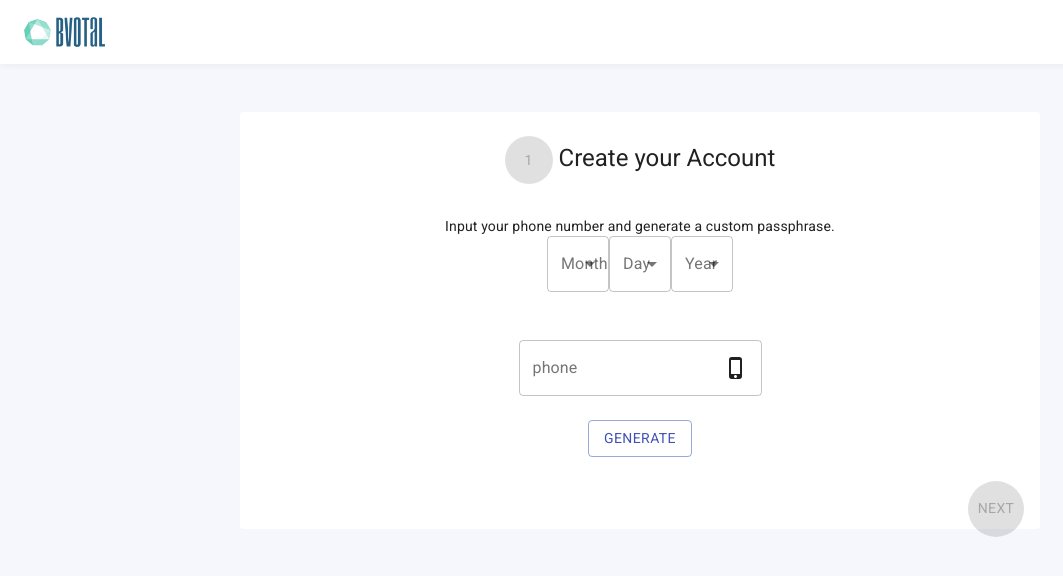
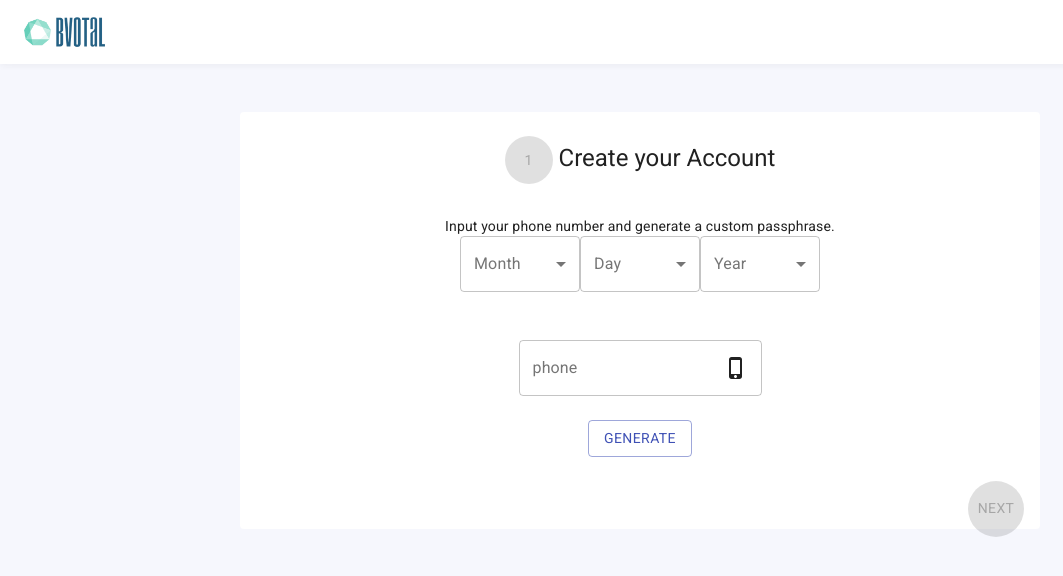
Before and after one commit to Burst-Busters/bVotal, a React (Create React App) app in the folder packages/react-voting-app/: page /generate-passphrase in a window 1280 px wide. Shown: the top 576 px of the page, without its empty margins (0-1063 px from the left). Built offline with nearby package versions, Linux system fonts and the light colour scheme.

Commit message:
fix date select widths

```diff
--- a/packages/react-voting-app/src/components/DateSelect/DateSelect.tsx
+++ b/packages/react-voting-app/src/components/DateSelect/DateSelect.tsx
@@ -9,6 +9,9 @@ const useStyles = makeStyles((theme) => ({
       width: '100%',
       display: 'block',
       clear: 'both',
+      '& .MuiFormControl-root': {
+          minWidth: 120,
+      }
     },
 }))
 
@@ -29,7 +32,6 @@ function DateSelect(props: DateSelectProps) {
 
     return (
         <Box className={classes.dateWrapper}>
-
         <FormControl variant="outlined">
             <InputLabel id="month-select-label">Month</InputLabel>
                 <Select
@@ -37,6 +39,7 @@ function DateSelect(props: DateSelectProps) {
                     id="month-select"
                     value={month}
                     onChange={handleMonthChange}
+                    labelWidth={50}
                     >
                 <MenuItem value="">
                     <em>None</em>
@@ -52,6 +55,7 @@ function DateSelect(props: DateSelectProps) {
                     id="day-select"
                     value={day}
                     onChange={handleDayChange}
+                    labelWidth={30}
                     >
                 <MenuItem value="">
                     <em>None</em>
@@ -67,6 +71,7 @@ function DateSelect(props: DateSelectProps) {
                     id="year-select"
                     value={year}
                     onChange={handleYearChange}
+                    labelWidth={30}
                     >
                 <MenuItem value="">
                     <em>None</em>
```
